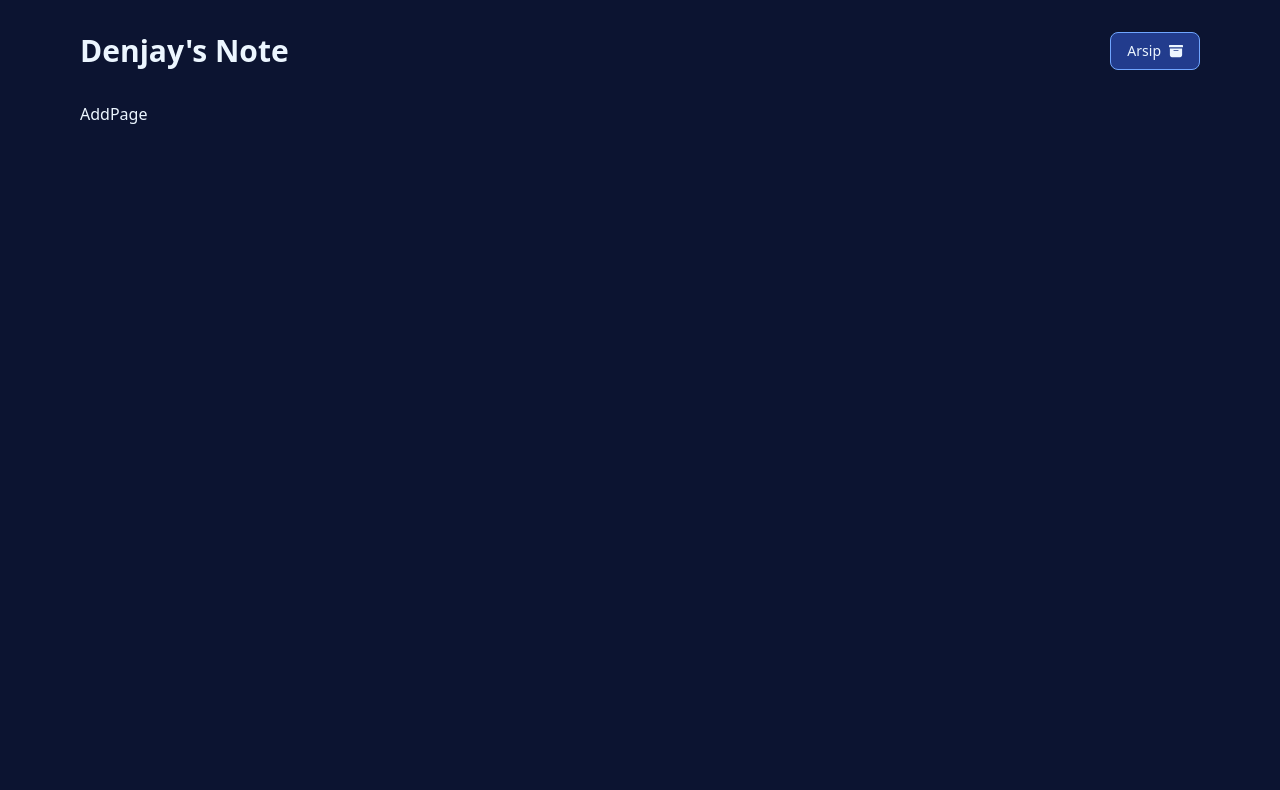
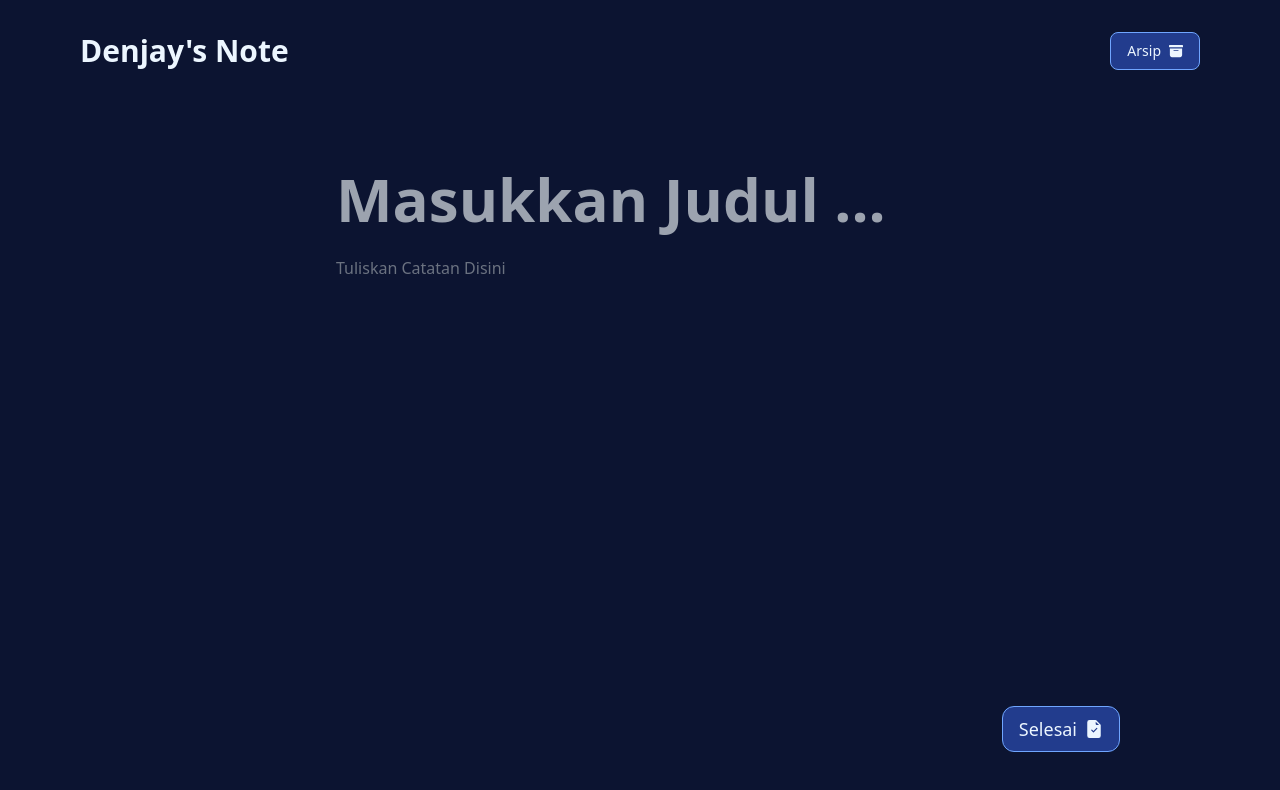
Before and after one commit to denjayx/react-note-app, a React (Vite) app: page /add in a window 1280 px wide. Shown: the top 790 px of the page. Built offline with nearby package versions, Linux system fonts and the light colour scheme.

Commit message:
feat: add notes

```diff
--- a/package.json
+++ b/package.json
@@ -10,6 +10,7 @@
     "preview": "vite preview"
   },
   "dependencies": {
+    "html-react-parser": "^5.0.11",
     "react": "^18.2.0",
     "react-dom": "^18.2.0",
     "react-icons": "^4.12.0",
--- a/src/App.jsx
+++ b/src/App.jsx
@@ -8,7 +8,7 @@ import DetailPage from "./pages/DetailPage";
 
 function App() {
   return (
-    <section>
+    <section className="min-h-screen">
       <header className="container py-6 lg:py-8">
         <nav className="flex justify-between items-center">
           <Link to="/">
--- a/src/components/NoteDetail.jsx
+++ b/src/components/NoteDetail.jsx
@@ -1,4 +1,5 @@
 import React from "react";
+import parse from "html-react-parser";
 import { showFormattedDate } from "../utils";
 
 const NoteDetail = ({ title, body, createdAt }) => {
@@ -8,7 +9,7 @@ const NoteDetail = ({ title, body, createdAt }) => {
       <span className="block text-primary-200/50">
         {showFormattedDate(createdAt)}
       </span>
-      <p>{body}</p>
+      <p>{parse(body)}</p>
     </div>
   );
 };
--- a/src/components/NoteItem.jsx
+++ b/src/components/NoteItem.jsx
@@ -1,4 +1,5 @@
 import React from "react";
+import parse from "html-react-parser";
 import { showFormattedDate } from "../utils";
 import { Link } from "react-router-dom";
 
@@ -9,7 +10,7 @@ const NoteItem = ({ id, title, createdAt, body }) => {
       <span className="text-primary-200/50">
         {showFormattedDate(createdAt)}
       </span>
-      <p>{body}</p>
+      <p>{parse(body)}</p>
     </Link>
   );
 };
--- a/src/index.css
+++ b/src/index.css
@@ -1,3 +1,8 @@
 @tailwind base;
 @tailwind components;
 @tailwind utilities;
+
+.editable:empty:before {
+  content: attr(data-placeholder);
+  color: rgb(107 114 128);
+}
--- a/src/pages/AddPage.jsx
+++ b/src/pages/AddPage.jsx
@@ -1,7 +1,74 @@
-import React from 'react';
+import { BsFileEarmarkCheckFill } from "react-icons/bs";
+import React, { Component } from "react";
+import { addNote } from "../utils/local-data";
+import { useNavigate } from "react-router-dom";
 
-function AddPage() {
-  return <div>AddPage</div>;
+function AddPageWrapper() {
+  const navigate = useNavigate();
+  const handleAddNote = (note) => {
+    addNote(note);
+    navigate(-1);
+  };
+
+  return <AddPage onNoteAdd={handleAddNote} />;
 }
 
-export default AddPage;
+export class AddPage extends Component {
+  constructor(props) {
+    super(props);
+    this.state = {
+      title: "",
+      body: "",
+    };
+  }
+
+  handleTitleChange = (e) => {
+    this.setState(() => {
+      return {
+        title: e.target.value,
+      };
+    });
+  };
+
+  handleInput = (e) => {
+    this.setState(() => {
+      return {
+        body: e.target.innerHTML,
+      };
+    });
+  };
+
+  handleSubmit = () => {
+    const { title, body } = this.state;
+    this.props.onNoteAdd({ title, body });
+  };
+
+  render() {
+    return (
+      <section>
+        <div className="space-y-4 text-primary-50 xl:px-64 mt-4 lg:mt-14">
+          <input
+            onChange={this.handleTitleChange}
+            placeholder="Masukkan Judul ..."
+            className="w-full text-4xl text-wrap lg:text-6xl font-bold focus:border-0 outline-none bg-transparent rounded-none"
+          />
+          <div
+            className="h-[50vh] editable focus:border-0 outline-none"
+            onInput={this.handleInput}
+            data-placeholder="Tuliskan Catatan Disini"
+            contentEditable
+          />
+        </div>
+        <button
+          type="button"
+          onClick={this.handleSubmit}
+          className="flex items-center w-fit fixed bottom-12 right-4 md:right-8 lg:right-16 xl:right-40 text-lg py-2 px-4 gap-2 bg-primary-900 hover:bg-primary-950 duration-300 border border-primary-400 rounded-xl"
+        >
+          Selesai <BsFileEarmarkCheckFill />
+        </button>
+      </section>
+    );
+  }
+}
+
+export default AddPageWrapper;
--- a/src/pages/ArchivedPage.jsx
+++ b/src/pages/ArchivedPage.jsx
@@ -17,10 +17,10 @@ export class NoteArchived extends Component {
       <section>
         <h2 className="text-2xl mt-8">Arsip Catatan</h2>
         <div className="mt-8">
-          {this.state.notes.length === 0 ? (
+          {this.state.notes.length !== 0 ? (
+            <NoteList notes={this.state.notes} />
+          ) : (
             <p>Tidak ada catatan diarsipkan</p>
-          ) : (
-            <NoteList notes={this.state.notes} />
           )}
         </div>
         <NavLink
--- a/src/pages/HomePage.jsx
+++ b/src/pages/HomePage.jsx
@@ -19,7 +19,11 @@ export class HomePage extends Component {
         <SearchBar />
         <h2 className="text-2xl mt-8">Catatan Aktif</h2>
         <div className="mt-8">
-          <NoteList notes={this.state.notes} />
+          {this.state.notes.length !== 0 ? (
+            <NoteList notes={this.state.notes} />
+          ) : (
+            <p>Tidak ada catatan</p>
+          )}
         </div>
         <NavLink
           to="/add"
```
Also changed, not shown: tailwind.config.js (+17 -17 lines), 1 other file (tests, documents, lock files or other folders).
